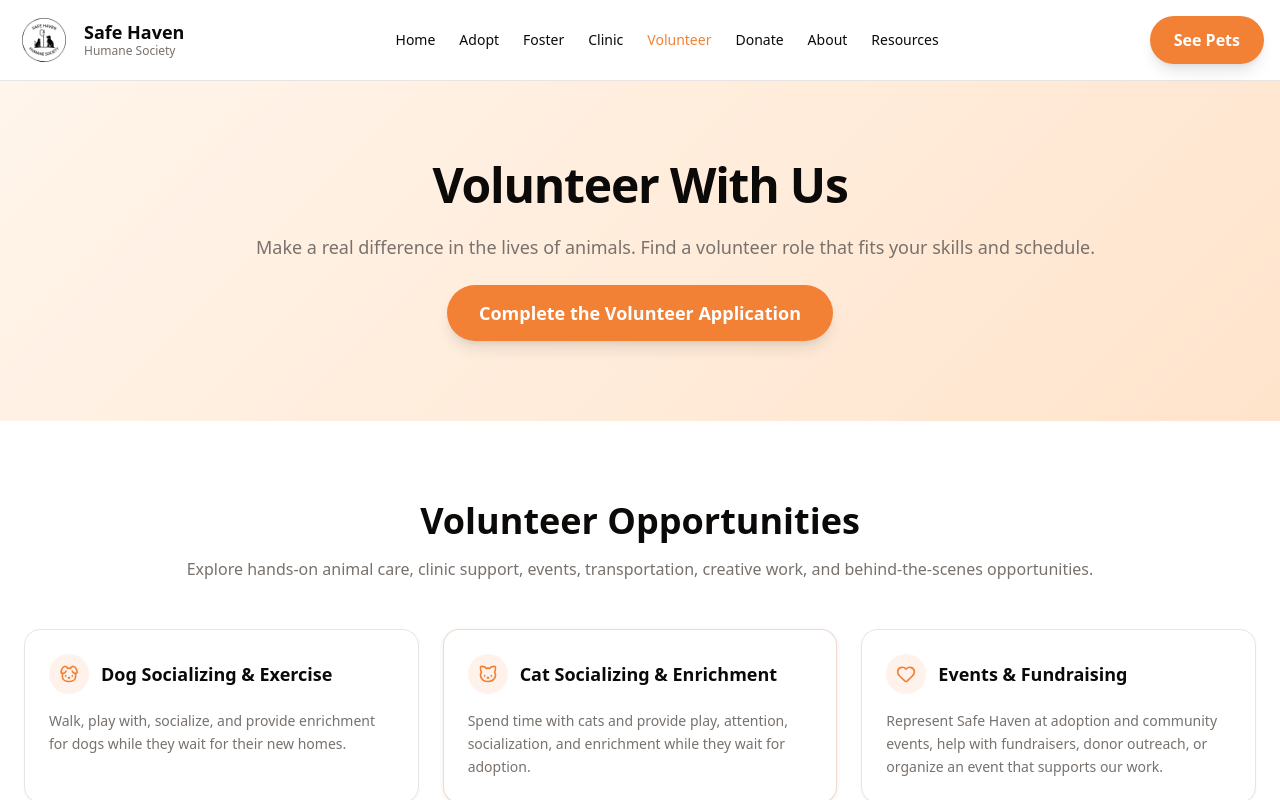
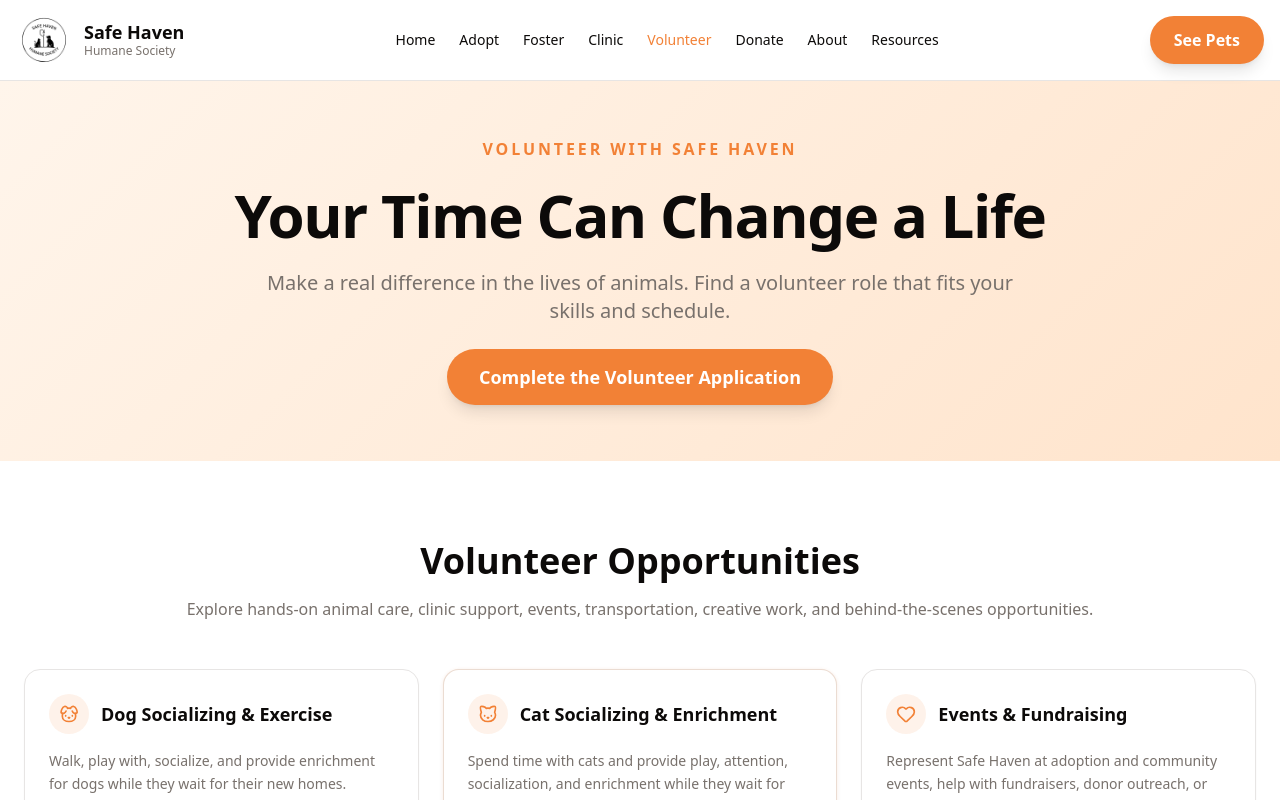
Before and after one commit to 7nqwsvhv99-hash/safe-haven-site, a Next.js app: page /volunteer in a window 1280 px wide. Shown: the top 800 px of the page. Built offline with nearby package versions, Linux system fonts and the light colour scheme.

Commit message:
Update and standardize Volunteer page hero

```diff
--- a/src/app/volunteer/page.tsx
+++ b/src/app/volunteer/page.tsx
@@ -22,12 +22,15 @@ export default function VolunteerPage() {
   return (
     <div className="flex flex-col">
       <section className="hero-gradient">
-        <div className="container-custom section-padding">
-          <div className="max-w-3xl mx-auto text-center space-y-6">
-            <h1 className="text-4xl md:text-5xl font-bold tracking-tight">
-              Volunteer With Us
+        <div className="container-custom py-10 md:py-12 lg:py-14">
+          <div className="max-w-5xl mx-auto text-center space-y-6">
+            <p className="text-sm md:text-base font-semibold uppercase tracking-[0.18em] text-primary">
+              Volunteer With Safe Haven
+            </p>
+            <h1 className="text-4xl md:text-5xl lg:text-6xl font-bold tracking-tight">
+              Your Time Can Change a Life
             </h1>
-            <p className="text-lg text-muted-foreground md:whitespace-nowrap">
+            <p className="text-lg md:text-xl text-muted-foreground max-w-3xl mx-auto">
               Make a real difference in the lives of animals. Find a volunteer role that fits your skills and schedule.
             </p>
             <Button asChild size="lg">
```
